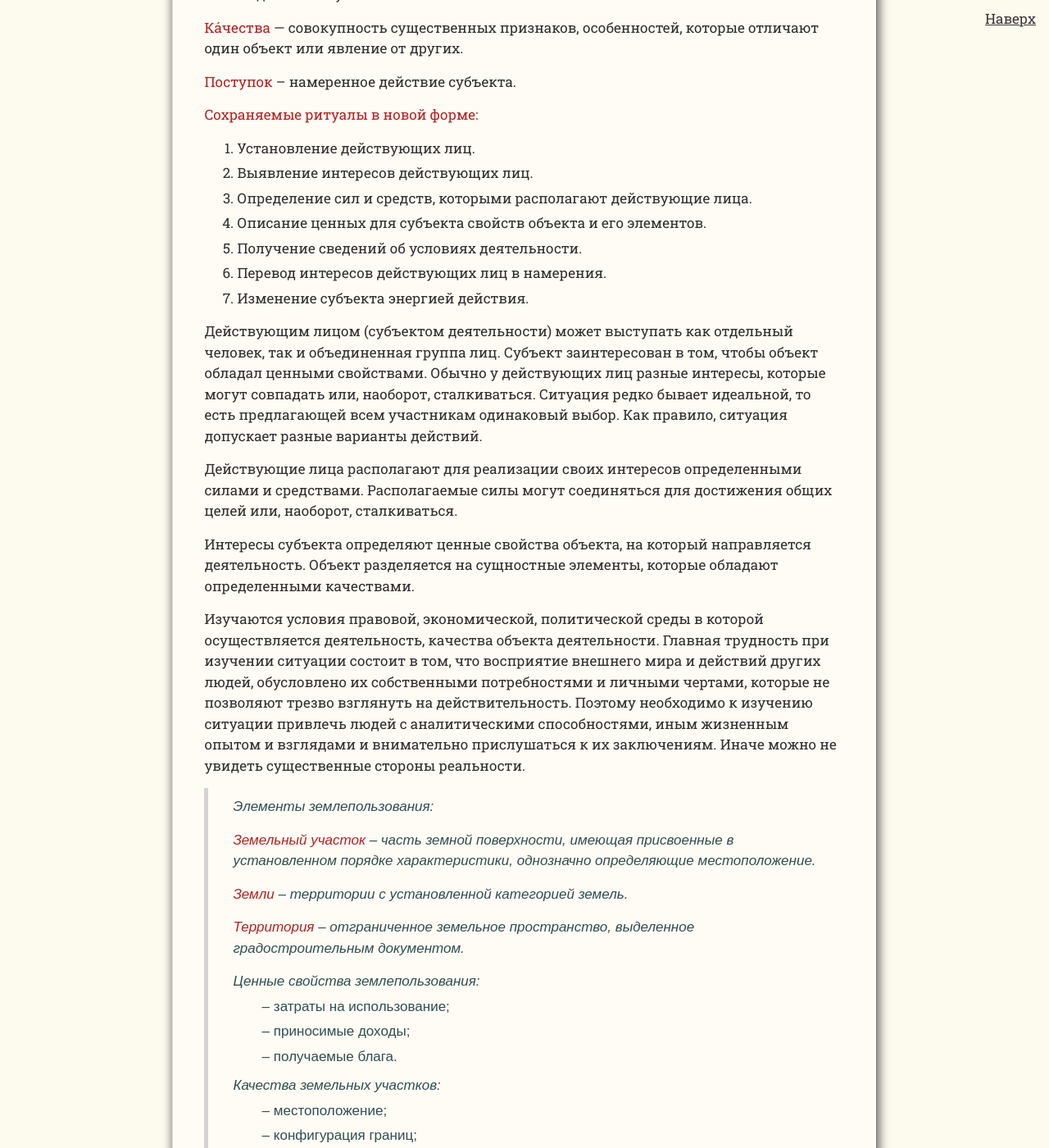
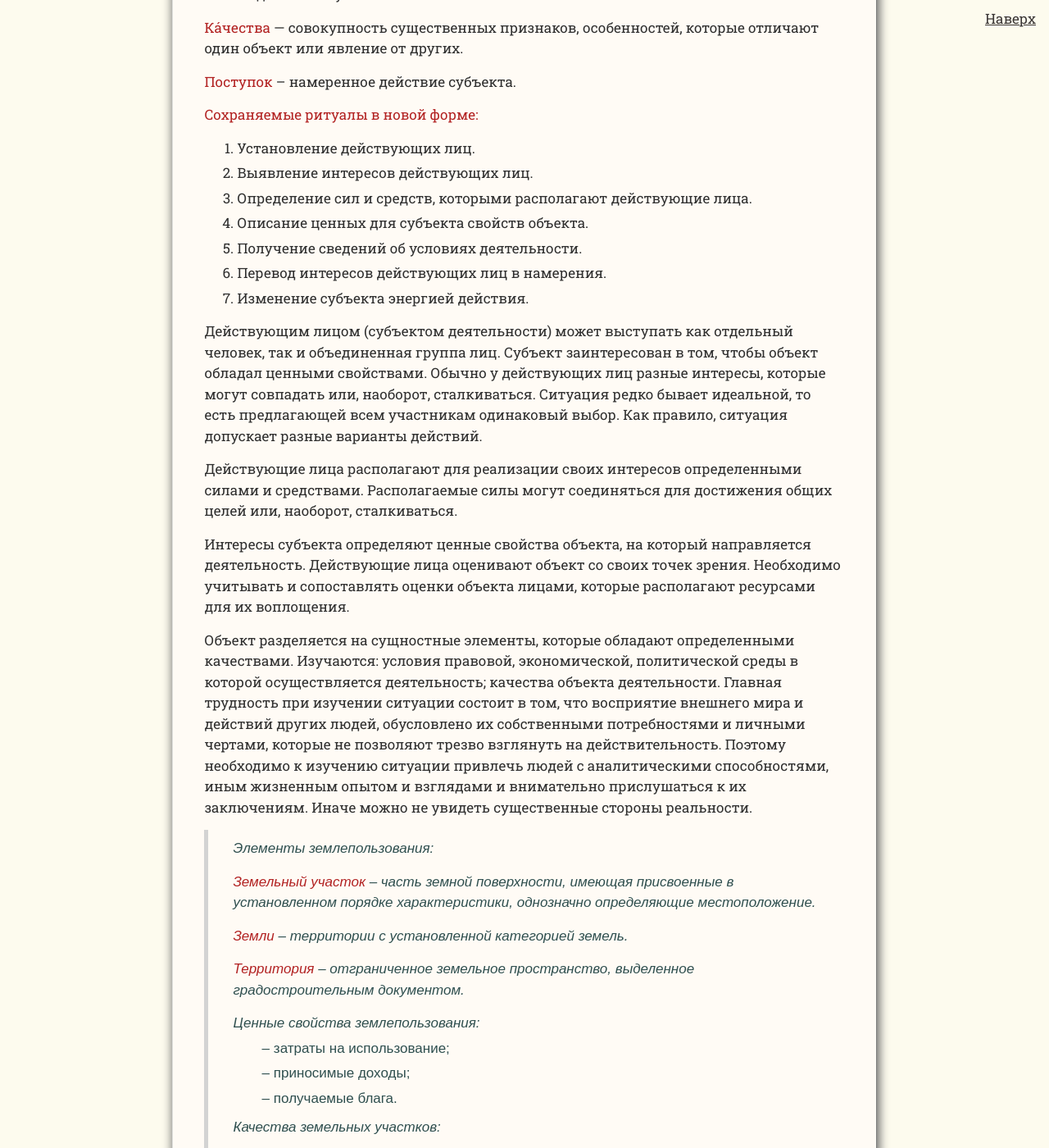
Before and after one commit to SergSi/land-use-art, a Jekyll site: the page built from _posts/2024-12-15-alhimia.md, in a window 1280 px wide and 1400 px high, scrolled down 5494 px. Shown: the whole window at 82% size. Built offline with Jekyll 4.4.1, drawn with Linux system fonts in a browser that asks for light colours; some web fonts are replaced.

Commit message:
Update 2024-12-15-alhimia.md

```diff
--- a/_posts/2024-12-15-alhimia.md
+++ b/_posts/2024-12-15-alhimia.md
@@ -72,7 +72,7 @@
 
 Полученный философский камень подвергают **ферментации**. Для этого его прикладывают к действительности. Сила правильно изготовленного философского камня от соприкосновения с действительностью умножается. Пустышка, выдаваемая за философский камень, никак себя не проявляет.
 
-Философский камень – этот симбиоз материи и духа, готов к применению. Прикосновение философского камня изменяет участников преобразования и действительность – создает воображаемые и реальные ценности,  нейтрализует противодействие, организует и направляет личные и коллективные усилия на достижение цели.
+Философский камень – этот симбиоз материи и духа, готов к применению. Прикосновение философского камня изменяет участников преобразования и действительность – создает воображаемые и реальные ценности, нейтрализует противодействие, организует и направляет личные и коллективные усилия на достижение цели.
 
 # Практическая алхимия
 
@@ -112,7 +112,7 @@
 
 3. Определение сил и средств, которыми располагают действующие лица.
 
-4. Описание ценных для субъекта свойств объекта и его элементов.
+4. Описание ценных для субъекта свойств объекта.
 
 5. Получение сведений об условиях деятельности.
 
@@ -124,9 +124,9 @@
 
 Действующие лица располагают для реализации своих интересов определенными силами и средствами. Располагаемые силы могут соединяться для достижения общих целей или, наоборот, сталкиваться.
 
-Интересы субъекта определяют ценные свойства объекта, на который направляется деятельность. Объект разделяется на сущностные элементы, которые обладают определенными качествами.
+Интересы субъекта определяют ценные свойства объекта, на который направляется деятельность. Действующие лица оценивают объект со своих точек зрения. Необходимо учитывать и сопоставлять оценки объекта лицами, которые располагают ресурсами для их воплощения.
 
-Изучаются условия правовой, экономической, политической среды в которой осуществляется деятельность, качества объекта деятельности.  Главная трудность при изучении ситуации состоит в том, что восприятие внешнего мира и действий других людей, обусловлено их собственными потребностями и личными чертами, которые не позволяют трезво взглянуть на действительность. Поэтому необходимо к изучению ситуации привлечь людей с аналитическими способностями, иным жизненным опытом и взглядами и внимательно прислушаться к их заключениям. Иначе можно не увидеть существенные стороны реальности.
+Объект разделяется на сущностные элементы, которые обладают определенными качествами. Изучаются: условия правовой, экономической, политической среды в которой осуществляется деятельность; качества объекта деятельности. Главная трудность при изучении ситуации состоит в том, что восприятие внешнего мира и действий других людей, обусловлено их собственными потребностями и личными чертами, которые не позволяют трезво взглянуть на действительность. Поэтому необходимо к изучению ситуации привлечь людей с аналитическими способностями, иным жизненным опытом и взглядами и внимательно прислушаться к их заключениям. Иначе можно не увидеть существенные стороны реальности.
 
 > Элементы землепользования:
 >
@@ -175,7 +175,7 @@
 **Основные алхимические символы:**
 
 Квинтэссенция (философский камень) – <span style="font-size: 28px;">&#x1F700;</span>;
-Воздух –  <span style="font-size: 28px;">&#x1F701;</span>;
+Воздух – <span style="font-size: 28px;">&#x1F701;</span>;
 Огонь – <span style="font-size: 28px;">&#x1F702;</span>;
 Вода – <span style="font-size: 28px;">&#x1F704;</span>;
 Земля – <span style="font-size: 28px;">&#x1F703;</span>;
@@ -190,9 +190,9 @@
 Азотная кислота – <span style="font-size: 28px;">&#x1F705;</span>;
 Царская водка – <span style="font-size: 28px;">&#x1F706;</span> ;
 Сублимация – <span style="font-size: 28px;">&#x1F75E;</span>;
-Осаждение –  <span style="font-size: 28px;">&#x1F75F;</span>;
+Осаждение – <span style="font-size: 28px;">&#x1F75F;</span>;
 Дистилляция – <span style="font-size: 28px;">&#x1F760;</span>;
-Растворение –  <span style="font-size: 28px;">&#x1F761;</span>;
+Растворение – <span style="font-size: 28px;">&#x1F761;</span>;
 Очищение – <span style="font-size: 28px;">&#x1F763;</span>;
 Гниление – <span style="font-size: 28px;">&#x1F764;</span>;
 Тигель – <span style="font-size: 28px;">&#x1F765;</span>;
```
